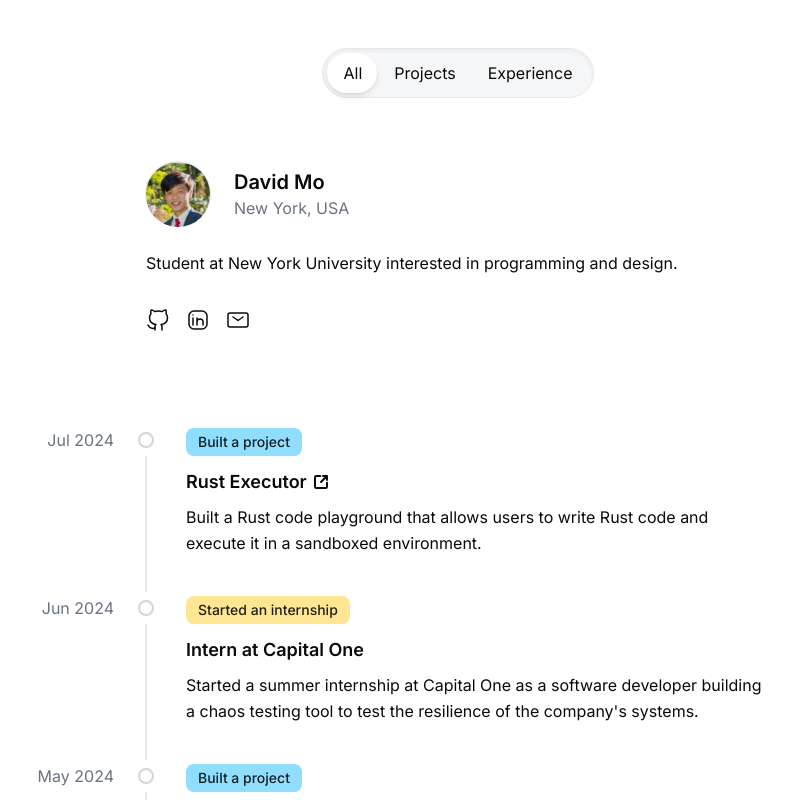
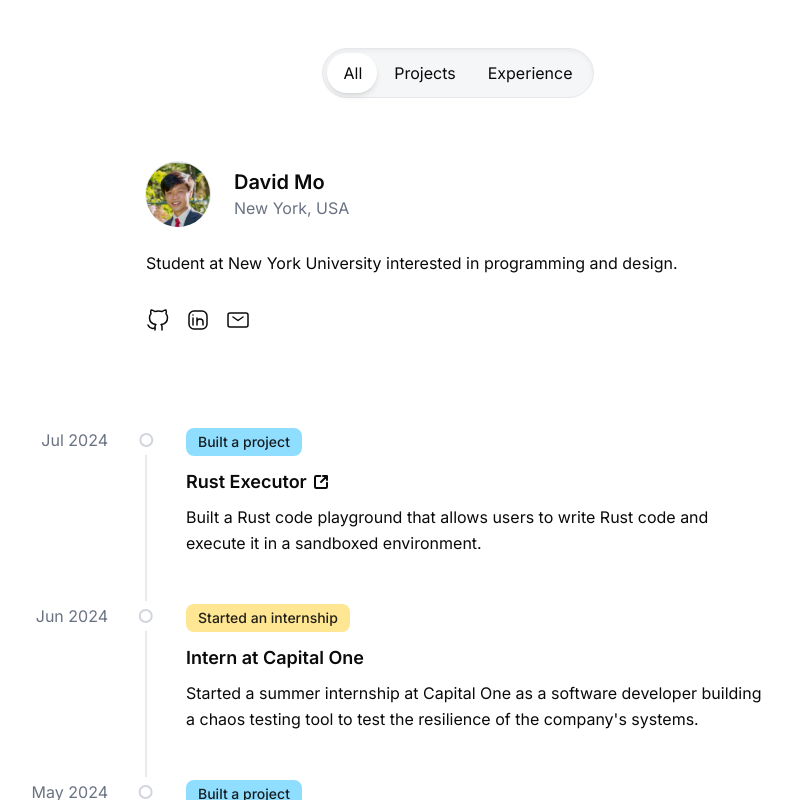
Before and after one commit to unknown/dmo.ooo, a Next.js app: page / in a window 1280 px wide. Shown: the top 800 px of the page, without its empty margins (182-974 px from the left). Built offline with nearby package versions, Linux system fonts and the light colour scheme.

Commit message:
feat: add underline effect

```diff
--- a/src/app/page.tsx
+++ b/src/app/page.tsx
@@ -35,7 +35,7 @@ export default function IndexPage() {
           </div>
           <div>
             <h1 className="font-heading text-xl font-semibold">David Mo</h1>
-            <p className="text-gray-500 dark:text-gray-400">New York, USA</p>
+            <p className="text-foreground-muted">New York, USA</p>
           </div>
         </div>
         <p className="mt-6 leading-relaxed">
@@ -43,7 +43,7 @@ export default function IndexPage() {
         </p>
         <div className="mt-8 flex gap-4">
           <motion.a
-            className="transition-colors hover:text-gray-600 dark:hover:text-gray-400"
+            className="hover:text-foreground-muted transition-colors"
             href="https://github.com/unknown"
             target="_blank"
             rel="noopener noreferrer"
@@ -53,7 +53,7 @@ export default function IndexPage() {
             <GitHubIcon />
           </motion.a>
           <motion.a
-            className="transition-colors hover:text-gray-600 dark:hover:text-gray-400"
+            className="hover:text-foreground-muted transition-colors"
             href="https://www.linkedin.com/in/davidmo1/"
             target="_blank"
             rel="noopener noreferrer"
@@ -63,7 +63,7 @@ export default function IndexPage() {
             <LinkedInIcon />
           </motion.a>
           <motion.a
-            className="transition-colors hover:text-gray-600 dark:hover:text-gray-400"
+            className="hover:text-foreground-muted transition-colors"
             href="mailto:david@dmo.ooo"
             target="_blank"
             rel="noopener noreferrer"
--- a/src/components/Timeline/TimelineItem.tsx
+++ b/src/components/Timeline/TimelineItem.tsx
@@ -1,5 +1,5 @@
-import { LinkIcon } from "../icons";
 import { TimelineItemComponent } from "./types";
+import { TimelineItemTitle } from "./TimelineItemTitle";
 
 export const TimelineItem: TimelineItemComponent = ({
   post: { date, title, text, url, tags },
@@ -9,15 +9,13 @@ export const TimelineItem: TimelineItemComponent = ({
 
   return (
     <div className="relative">
-      <p className="absolute -left-8 hidden -translate-x-full text-gray-500 lg:block dark:text-gray-400">
-        {dateString}
-      </p>
       {drawLine && <div className="absolute h-full w-px -translate-x-1/2 bg-gray-300" />}
-      <div className="absolute h-4 w-4 -translate-x-1/2 translate-y-1 rounded-full border-2 border-gray-300 bg-background ring-8 ring-background" />
-      <div className="flex flex-col gap-3 pb-10 pl-10">
-        <p className="text-sm font-medium text-gray-500 lg:hidden dark:text-gray-400">
-          {dateString}
-        </p>
+      <div className="absolute flex -translate-x-full items-center gap-6">
+        <p className="text-foreground-muted hidden lg:block">{dateString}</p>
+        <div className="size-3.5 translate-x-1/2 rounded-full border-2 border-gray-300 bg-background ring-8 ring-background" />
+      </div>
+      <div className="flex flex-col gap-3 pb-12 pl-10">
+        <p className="text-foreground-muted text-sm font-medium lg:hidden">{dateString}</p>
         <div className="flex flex-row flex-wrap gap-3">
           {tags.map((item) => (
             <div
@@ -30,21 +28,7 @@ export const TimelineItem: TimelineItemComponent = ({
           ))}
         </div>
         <div className="space-y-2">
-          <h2 className="font-heading text-lg font-semibold">
-            {url ? (
-              <a
-                href={url}
-                target="_blank"
-                rel="noopener noreferrer"
-                className="inline-flex items-center underline-offset-4 hover:underline"
-              >
-                {title}
-                <LinkIcon className="ml-1.5 h-4 w-4" strokeWidth={3} />
-              </a>
-            ) : (
-              title
-            )}
-          </h2>
+          <TimelineItemTitle title={title} url={url} />
           <div className="space-y-3 leading-relaxed">
             {text.split("\n").map((str, i) => (
               <p key={i}>{str}</p>
--- /dev/null
+++ b/src/components/Timeline/TimelineItemTitle.tsx
@@ -0,0 +1,25 @@
+import { TimelineItemTitleComponent } from "./types";
+import { LinkIcon } from "../icons";
+
+export const TimelineItemTitle: TimelineItemTitleComponent = ({ title, url }) => {
+  return (
+    <div className="font-heading text-lg font-semibold">
+      {url ? (
+        <div className="group relative w-fit">
+          <a
+            href={url}
+            target="_blank"
+            rel="noopener noreferrer"
+            className="inline-flex items-center"
+          >
+            {title}
+            <LinkIcon className="ml-1.5 h-4 w-4" strokeWidth={3} />
+          </a>
+          <div className="duration-50 absolute -bottom-0.5 h-0.5 w-0 rounded-full bg-foreground transition-all group-hover:w-full" />
+        </div>
+      ) : (
+        title
+      )}
+    </div>
+  );
+};
--- a/src/components/Timeline/types.ts
+++ b/src/components/Timeline/types.ts
@@ -10,5 +10,11 @@ type TimelineItemProps = {
   drawLine?: boolean;
 };
 
+type TimelineItemTitleProps = {
+  title: string;
+  url?: string;
+};
+
 export type TimelineComponent = FunctionComponent<TimelineProps>;
 export type TimelineItemComponent = FunctionComponent<TimelineItemProps>;
+export type TimelineItemTitleComponent = FunctionComponent<TimelineItemTitleProps>;
--- a/src/styles/globals.css
+++ b/src/styles/globals.css
@@ -3,18 +3,21 @@
 :root {
   --background: oklch(1 0 0);
   --foreground: oklch(0.145 0 0);
+  --foreground-muted: oklch(55.1% 0.027 264.364); /* gray-500 */
   --spotlight: oklch(1 0 0);
 }
 
 .dark {
   --background: oklch(0.145 0 0);
   --foreground: oklch(0.985 0 0);
+  --foreground-muted: oklch(70.7% 0.022 261.325); /* gray-400 */
   --spotlight: oklch(0.24 0.0238 256.84);
 }
 
 @theme inline {
   --color-background: var(--background);
   --color-foreground: var(--foreground);
+  --color-foreground-muted: var(--foreground-muted);
   --color-spotlight: var(--spotlight);
 }
 
```
